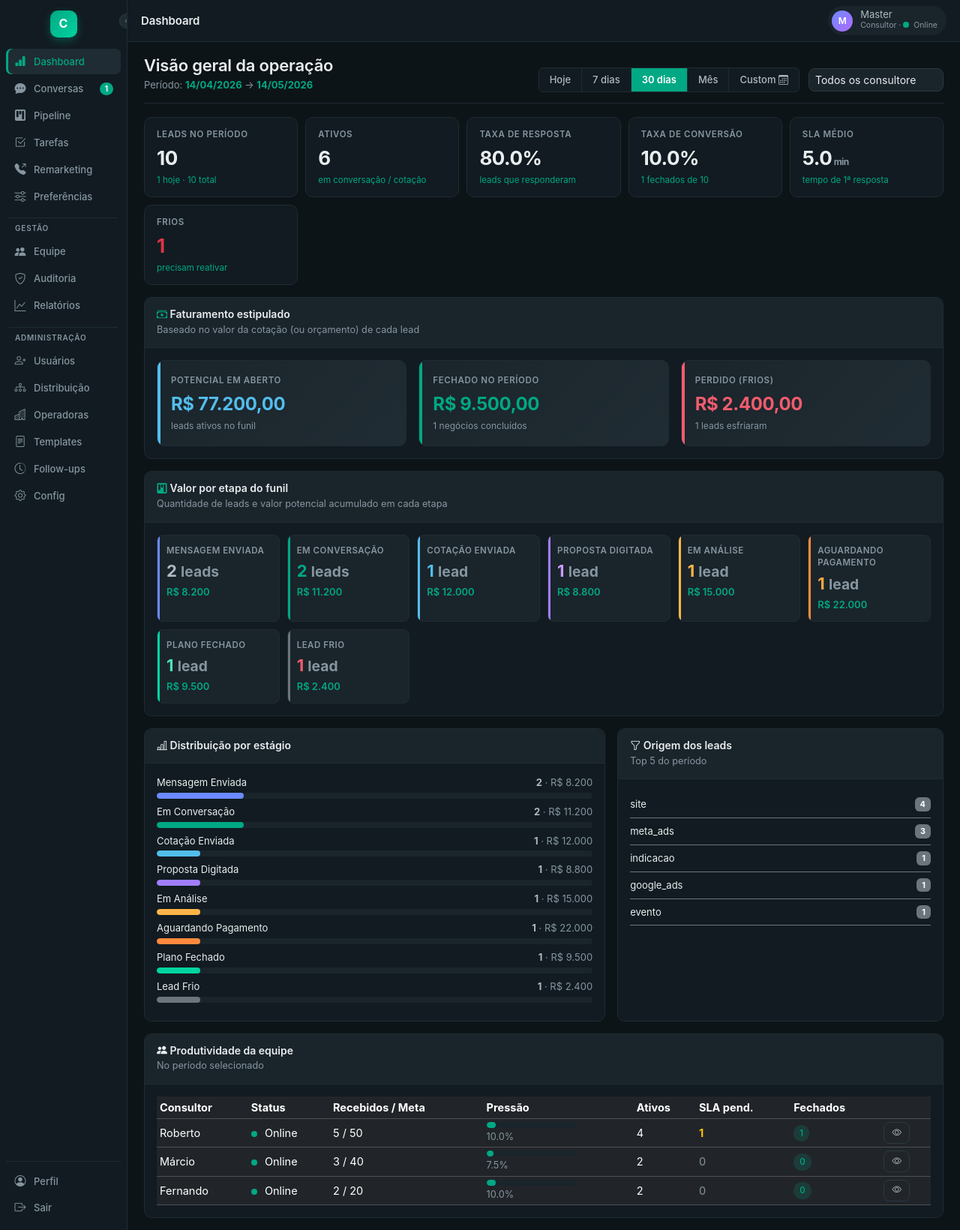
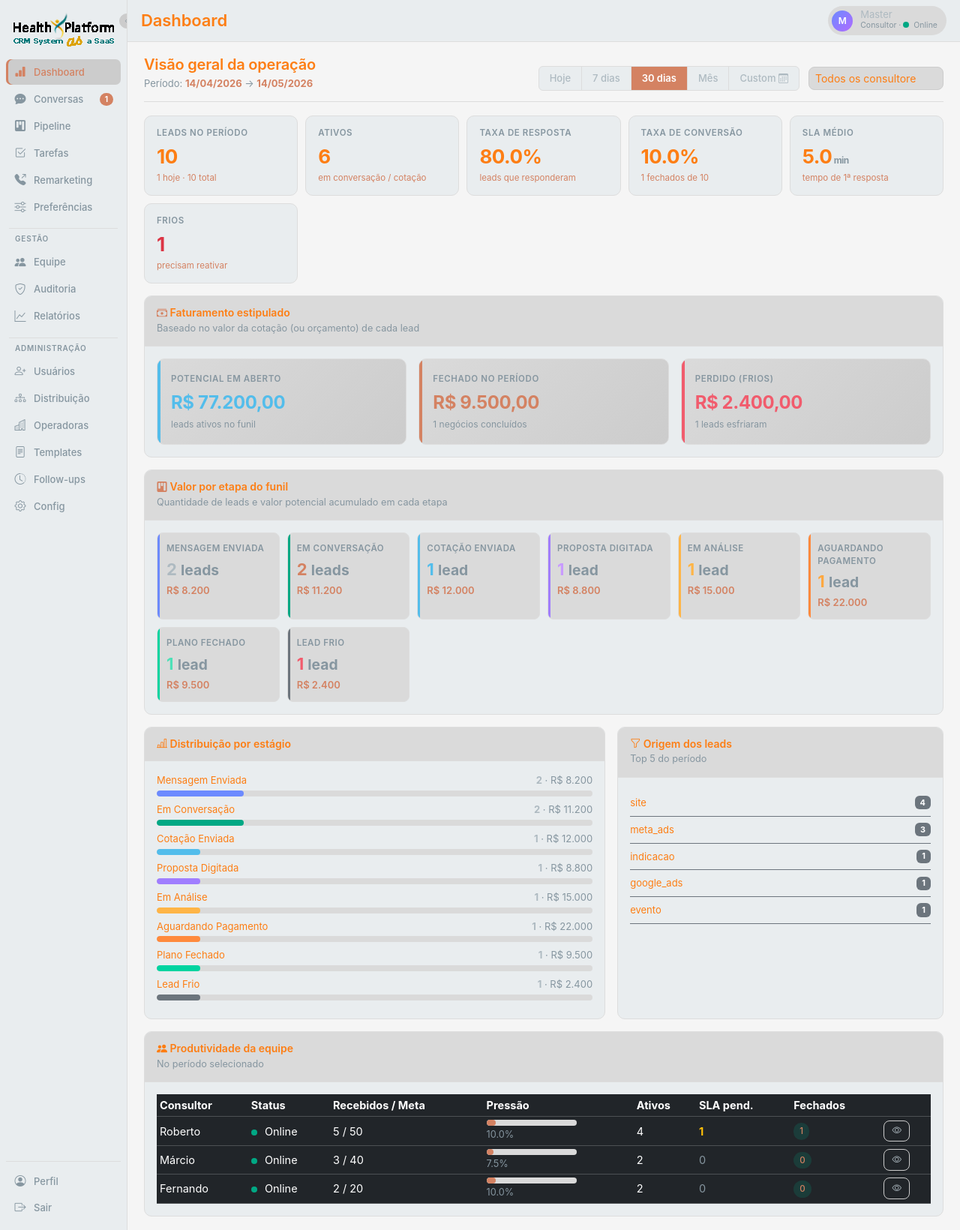
Before and after one commit to LuizCowBTF/CRMConversacional, a Flask app: page /dashboard in a window 1280 px wide. Shown: the whole page at 75% size. Run offline with Flask 3, Linux system fonts and the light colour scheme; a user stored in the database is signed in; data comes from the database, SQL or seed files in the repository; both versions use the stored data as it was after the commit; data that the repository does not hold is empty.

Commit message:
Atualizacao para DEEPSEEK

```diff
--- a/static/css/app.css
+++ b/static/css/app.css
@@ -4,16 +4,16 @@
    ========================================================================= */
 
 :root {
-  --bg: #0d1418;
-  --bg-soft: #111b21;
-  --bg-elev: #1a242b;
-  --bg-elev-2: #202c33;
-  --border: #2a3942;
-  --border-soft: #1f2c33;
-  --text: #e9edef;
+  --bg: #f5f5f5;
+  --bg-soft: #e9edef;
+  --bg-elev: #dadada;
+  --bg-elev-2: #ccc;
+  --border: #ccc;
+  --border-soft: #ddd;
+  --text: #fd7e14;
   --text-soft: #aebac1;
   --text-mute: #8696a0;
-  --brand: #00a884;
+  --brand: #d48262;
   --brand-soft: #008f72;
   --brand-light: #d9fdd3;
   --accent: #53bdeb;
@@ -137,10 +137,8 @@ a:hover { color: #7ecbf0; }
 .app-shell.sidebar-compact .sidebar-toggle i { transform: rotate(180deg); }
 
 .sidebar .brand {
-  width: 36px;
-  height: 36px;
-  border-radius: 10px;
-  background: linear-gradient(135deg, var(--brand) 0%, #00d4a0 100%);
+  width: 150px;
+  height: 50px;
   display: flex;
   align-items: center;
   justify-content: center;
@@ -148,7 +146,6 @@ a:hover { color: #7ecbf0; }
   color: #fff;
   font-size: 16px;
   margin: 0 auto 14px;
-  box-shadow: 0 4px 12px rgba(0, 168, 132, .35);
 }
 
 .sidebar .nav-item {
@@ -226,7 +223,7 @@ a:hover { color: #7ecbf0; }
   flex-shrink: 0;
 }
 .topbar .page-title {
-  font-size: 15px;
+  font-size: 22px;
   font-weight: 600;
   color: var(--text);
   letter-spacing: -.1px;
@@ -1085,7 +1082,7 @@ table.x-table tbody tr:hover { background: rgba(255,255,255,.02); }
   border-bottom: 1px solid var(--border-soft);
 }
 .page-title-h {
-  font-size: 22px;
+  font-size: 20px;
   font-weight: 600;
   margin: 0 0 4px;
   letter-spacing: -.2px;
--- a/templates/base.html
+++ b/templates/base.html
@@ -19,7 +19,9 @@
     <button type="button" class="sidebar-toggle" onclick="toggleSidebar()" title="Expandir/recolher menu">
       <i class="bi bi-chevron-left"></i>
     </button>
-    <div class="brand" title="CRM Conversacional">C</div>
+    <div class="brand" title="CRM Conversacional">
+      <img src="{{ url_for('static', filename='imgs/logo.png') }}" alt="Logo" class="logo">
+    </div>
 
     {# === Dashboard: TODOS os papéis (cada um vê o que pode) === #}
     <a href="{{ url_for('dashboard') }}" data-tip="Dashboard" class="nav-item {% if active_nav == 'dashboard' %}active{% endif %}">
```
Also changed, not shown: instance/crm.db, static/imgs/LOGO.png.
